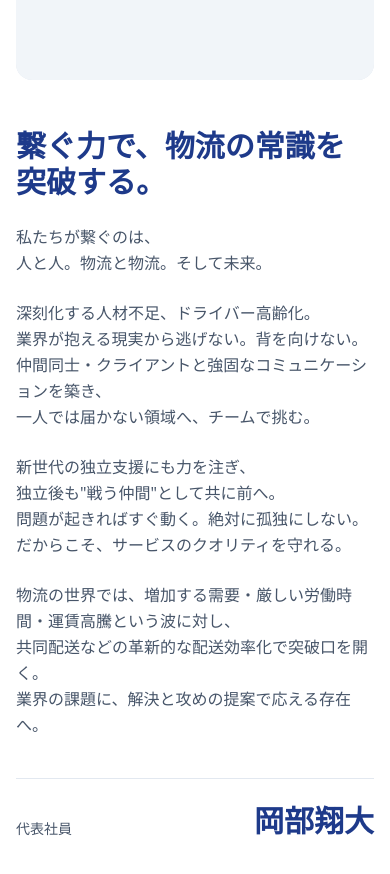
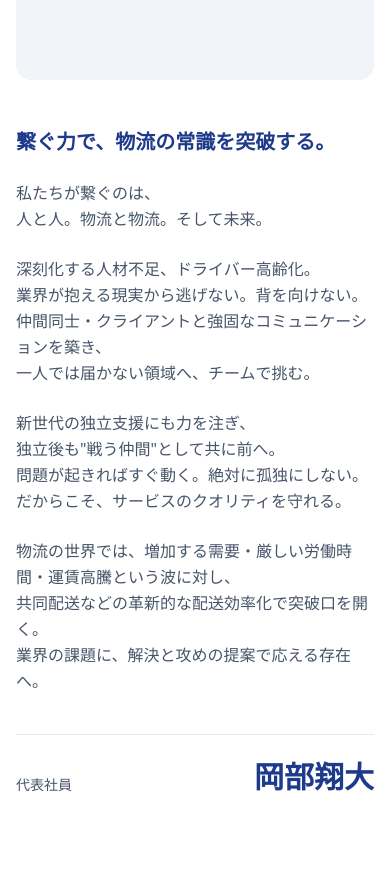
Before and after one commit to ryoga00903/grandone-website, a Next.js app: page / in a window 390 px wide. Shown: the part 6000-6874 px from the top of the page. Built offline with nearby package versions, Linux system fonts and the light colour scheme; no server answers.

Commit message:
代表挨拶タイトルをレスポンシブ対応で一列表示に変更

```diff
--- a/src/components/sections/Message.tsx
+++ b/src/components/sections/Message.tsx
@@ -28,7 +28,7 @@ export const Message = () => {
                         transition={{ duration: 0.8 }}
                         className="w-full md:w-1/2"
                     >
-                        <h2 className="text-3xl font-bold text-accent mb-6">
+                        <h2 className="text-xl md:text-2xl lg:text-3xl font-bold text-accent mb-6 whitespace-nowrap">
                             繋ぐ力で、物流の常識を突破する。
                         </h2>
                         <p className="text-text-secondary leading-relaxed mb-6">
```
